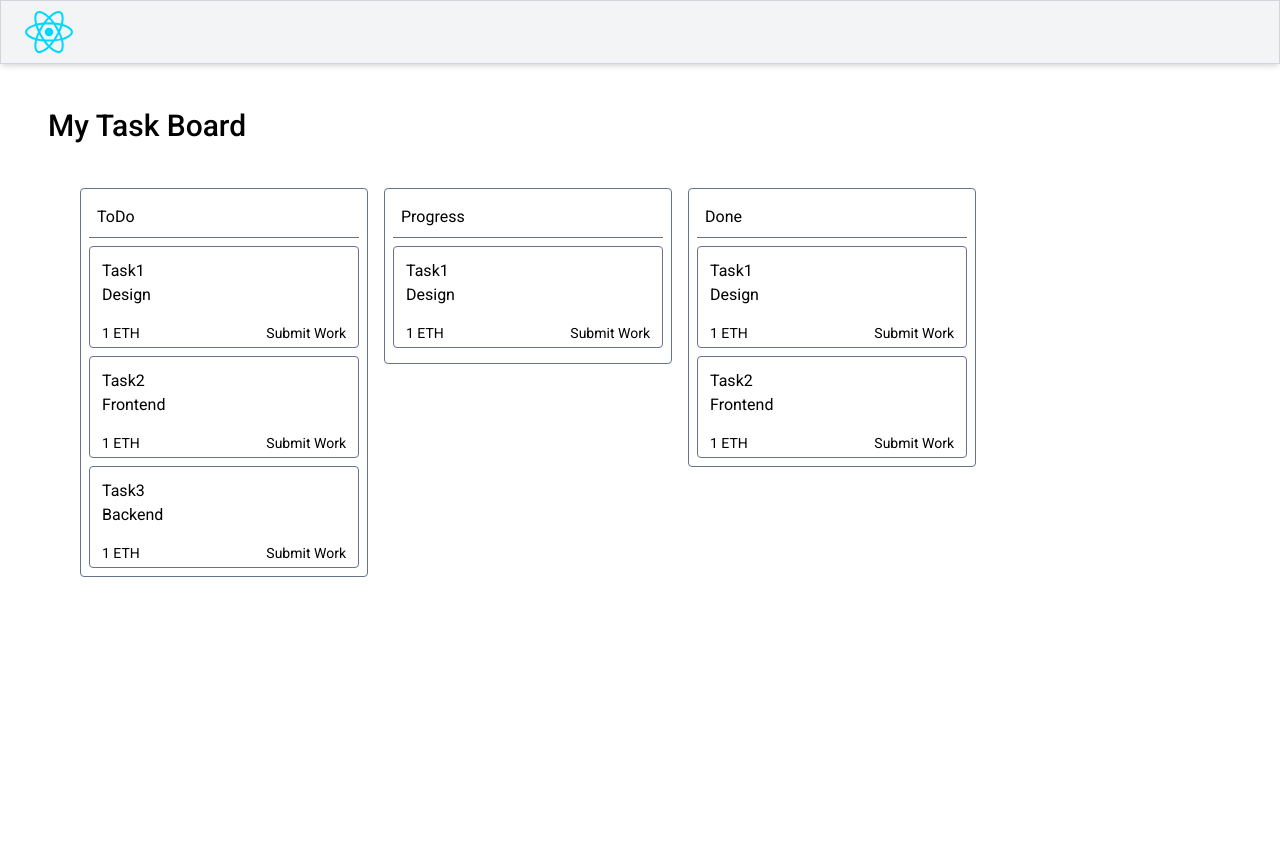
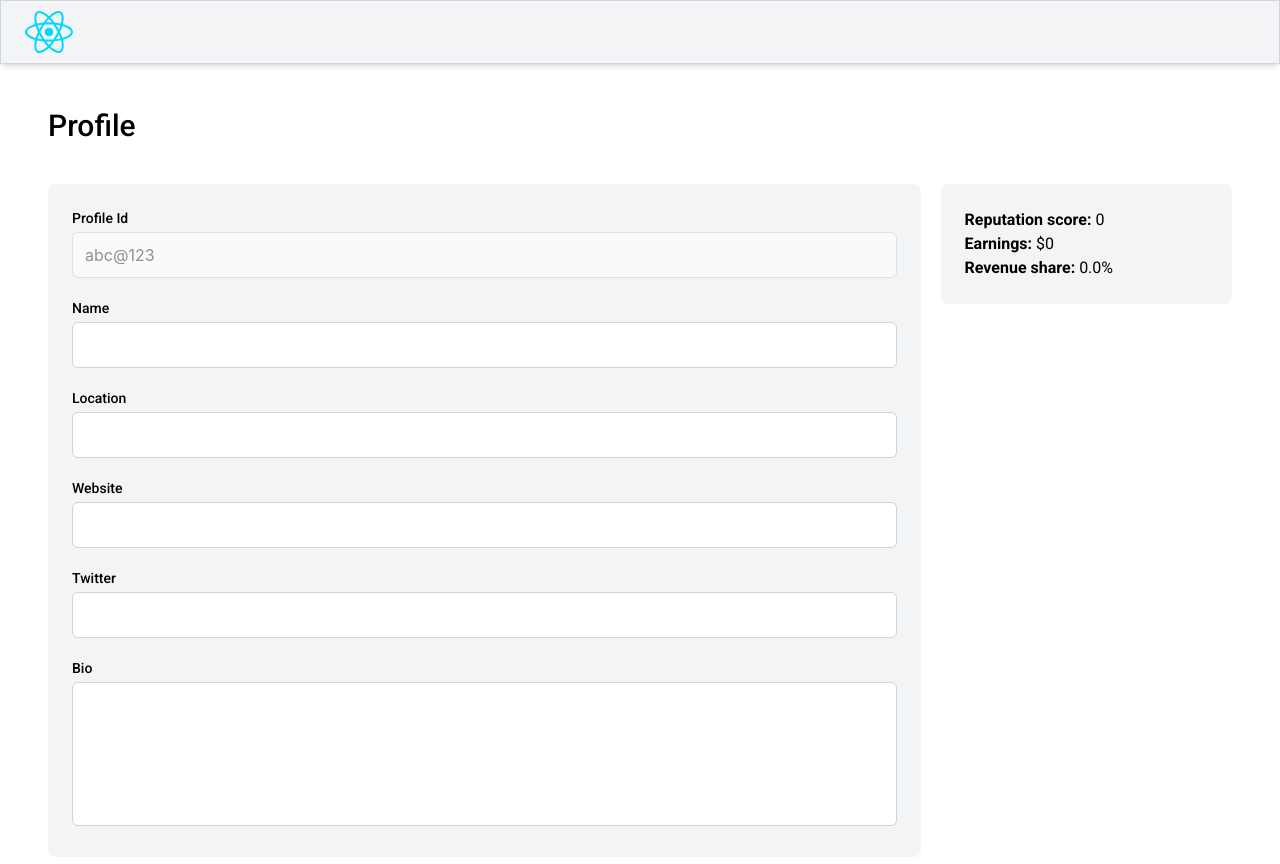
Before and after one commit to nasifnuh/DDP-FVM-HACK-Client, a React (Vite) app: page /profile in a window 1280 px wide. Shown: the top 864 px of the page. Before the commit the page ends 800 px from the top, so only its background shows below. Built offline with nearby package versions, Linux system fonts and the light colour scheme.

Commit message:
[ADD] profile

```diff
--- a/src/App.jsx
+++ b/src/App.jsx
@@ -11,7 +11,7 @@ import Profile from "./components/pages/Profile";
 import TaskBoard from "./components/pages/TaskBoard/";
 
 function App() {
-  return <TaskBoard />;
+  return <Profile />;
 }
 
 export default App;
--- a/src/components/pages/Explore/Activity.jsx
+++ b/src/components/pages/Explore/Activity.jsx
@@ -6,7 +6,10 @@ const Index = () => {
   return (
     <div className="mt-5">
       <span className="font-medium">Activity</span>
-      <ActivityItem />
+      <div className="mt-3 flex flex-col gap-3">
+        <ActivityItem />
+        <ActivityItem />
+      </div>
     </div>
   );
 };
--- a/src/components/pages/Explore/ActivityItem.jsx
+++ b/src/components/pages/Explore/ActivityItem.jsx
@@ -2,12 +2,10 @@ import React from "react";
 
 const Index = () => {
   return (
-    <div className="mt-3 flex flex-col gap-3">
-      <div className="rounded bg-[#f3f4f6] px-4 py-3">
-        <span className="text-base font-medium">Username</span>&nbsp;
-        <span className="text-xs">{"2 days ago"}</span>
-        <p className="text-sm">Activity details</p>
-      </div>
+    <div className="rounded-lg bg-[#f3f4f6] px-4 py-3">
+      <span className="text-base font-medium">Username</span>&nbsp;
+      <span className="text-xs">{"2 days ago"}</span>
+      <p className="text-sm">Activity details</p>
     </div>
   );
 };
--- a/src/components/pages/Explore/Card.jsx
+++ b/src/components/pages/Explore/Card.jsx
@@ -12,7 +12,7 @@ const Index = ({ task }) => {
           <div className="flex">
             <img
               src="https://api.lorem.space/image/fashion?w=150&h=150"
-              className="mr-10 w-20 rounded object-contain"
+              className="mr-10 w-20 rounded-lg object-contain"
             />
             <div>
               <p className="text-lg font-medium">Task Name</p>
@@ -21,7 +21,7 @@ const Index = ({ task }) => {
               </span>
             </div>
           </div>
-          <div className="rounded bg-[#1d1e26] px-3 py-1 text-center text-sm text-white">
+          <div className="rounded-lg bg-[#1d1e26] px-3 py-1 text-center text-sm text-white">
             $10 / hour
           </div>
         </div>
--- a/src/components/pages/Profile/index.jsx
+++ b/src/components/pages/Profile/index.jsx
@@ -1,8 +1,73 @@
-import React from "react";
+import React, { useState } from "react";
+
+import Layout from "../../templates/layout";
+import TextField from "../../templates/textField";
 
 const Index = () => {
+  const [name, setName] = useState("");
+  const [location, setLocation] = useState("");
+  const [website, setWebsite] = useState("");
+  const [twitter, setTwitter] = useState("");
+  const [bio, setBio] = useState("");
+
   return (
-    <div></div>
+    <Layout>
+      <div className="w-full">
+        <div className="my-3 text-3xl font-medium">Profile</div>
+        <div className="mt-10 flex w-full gap-5">
+          <div className="w-3/4 rounded-lg bg-[#f3f4f6] p-6">
+            <TextField
+              containerClassNames="w-full mb-5"
+              disabled={true}
+              title="Profile Id"
+              value="abc@123"
+            />
+            <TextField
+              containerClassNames="w-full mb-5"
+              onChangeHandler={(e) => setName(e.target.value)}
+              title="Name"
+              value={name}
+            />
+            <TextField
+              containerClassNames="w-full mb-5"
+              onChangeHandler={(e) => setLocation(e.target.value)}
+              title="Location"
+              value={location}
+            />
+            <TextField
+              containerClassNames="w-full mb-5"
+              onChangeHandler={(e) => setWebsite(e.target.value)}
+              title="Website"
+              value={website}
+            />
+            <TextField
+              containerClassNames="w-full mb-5"
+              onChangeHandler={(e) => setTwitter(e.target.value)}
+              title="Twitter"
+              value={twitter}
+            />
+            <TextField
+              containerClassNames="w-full"
+              onChangeHandler={(e) => setBio(e.target.value)}
+              title="Bio"
+              textArea={true}
+              value={bio}
+            />
+          </div>
+          <div className="h-max w-1/4 rounded-lg bg-[#f3f4f6] p-6">
+            <p>
+              <strong>Reputation score: </strong>0
+            </p>
+            <p>
+              <strong>Earnings: </strong>$0
+            </p>
+            <p>
+              <strong>Revenue share: </strong>0.0%
+            </p>
+          </div>
+        </div>
+      </div>
+    </Layout>
   );
 };
 
--- a/src/components/pages/TaskBoard/Card.jsx
+++ b/src/components/pages/TaskBoard/Card.jsx
@@ -24,13 +24,13 @@ export default function Card({ name, category, reward, id, parent, index }) {
       style={style}
       {...listeners}
       {...attributes}
-      className="w-full rounded border border-slate-500 bg-white text-base"
+      className="w-full rounded-lg border border-slate-500 bg-white text-base"
     >
       <div className="p-3">
         <p>{name}</p>
         <div>{category}</div>
       </div>
-      <div className="flex justify-between rounded-b px-3 py-1">
+      <div className="flex justify-between rounded-lg-b px-3 py-1">
         <p className="text-sm">{reward}</p>
         <p className="cursor-pointer text-sm">Submit Work</p>
       </div>
--- a/src/components/pages/TaskBoard/List.jsx
+++ b/src/components/pages/TaskBoard/List.jsx
@@ -9,7 +9,7 @@ export default function List({ items, title }) {
   return (
     <div
       ref={setNodeRef}
-      className="flex h-fit min-h-[11rem] w-[18rem] flex-col gap-2 rounded border border-slate-500 px-2 py-2"
+      className="flex h-fit min-h-[11rem] w-[18rem] flex-col gap-2 rounded-lg border border-slate-500 px-2 py-2"
     >
       <div className="w-full border-b border-slate-500">
         <h2 className="py-2 px-2 text-base">{title}</h2>
--- a/src/components/templates/textField/index.jsx
+++ b/src/components/templates/textField/index.jsx
@@ -4,6 +4,7 @@ import { InputTextarea } from "primereact/inputtextarea";
 
 const Index = ({
   containerClassNames = "",
+  disabled = false,
   onChangeHandler,
   textArea = false,
   title,
@@ -22,6 +23,7 @@ const Index = ({
             onChange={onChangeHandler}
             type={type}
             value={value}
+            disabled={disabled}
           />
         ) : (
           <InputTextarea
```
